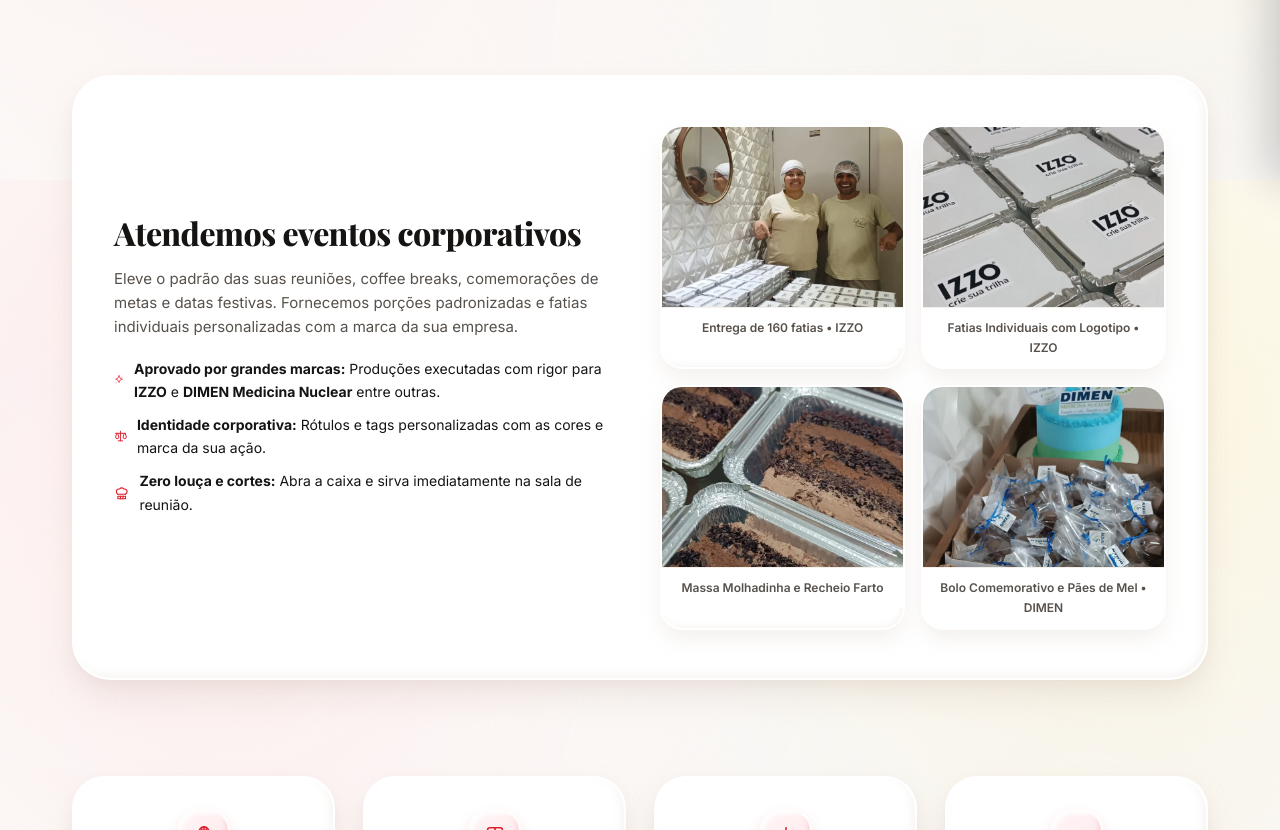
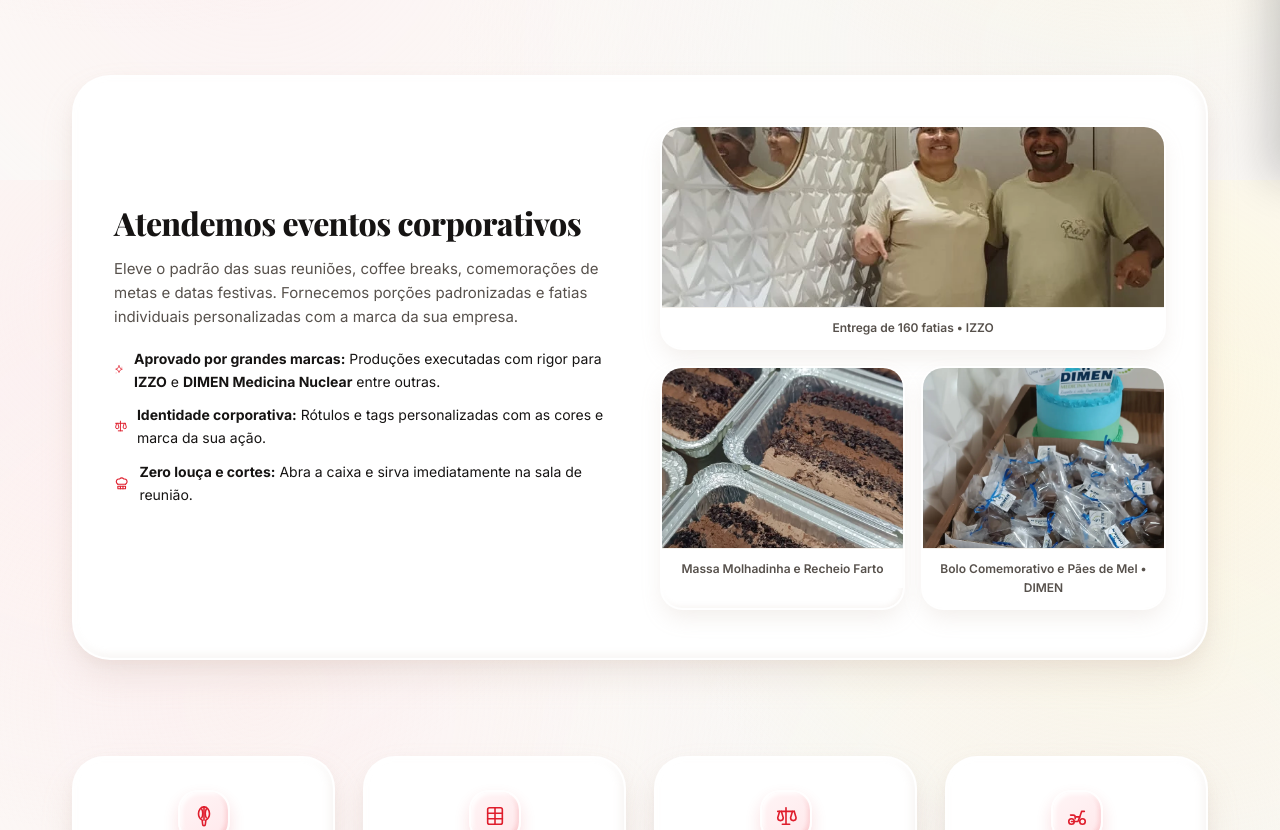
Before and after one commit to deadoceamor/deadoceamor_site, a Next.js app: page / in a window 1280 px wide. Shown: the part 620-1450 px from the top of the page. Built offline with nearby package versions, Linux system fonts and the light colour scheme; a web font is replaced by a local one.

Commit message:
refactor(corporate): remove foto de marmitas izzo e ajusta grid para 3 imagens de referencia

```diff
--- a/app/components/CorporateSection.tsx
+++ b/app/components/CorporateSection.tsx
@@ -55,18 +55,6 @@
           <div className="corporate-photo-card">
             {/* eslint-disable-next-line @next/next/no-img-element */}
             <img
-              src="/corporativo/marmitas-personalizadas-izzo.webp"
-              alt="Fatias individuais de bolo embaladas e personalizadas para a IZZO"
-              className="corporate-photo-img"
-            />
-            <div className="corporate-photo-label">
-              Fatias Individuais com Logotipo • IZZO
-            </div>
-          </div>
-
-          <div className="corporate-photo-card">
-            {/* eslint-disable-next-line @next/next/no-img-element */}
-            <img
               src="/corporativo/fatias-abertas-recheio.webp"
               alt="Fatias abertas mostrando as camadas generosas de massa molhadinha e recheio"
               className="corporate-photo-img"
--- a/app/globals.css
+++ b/app/globals.css
@@ -1213,9 +1213,13 @@
 
 .corporate-gallery-grid {
   display: grid;
-  grid-template-columns: 1fr 1fr;
+  grid-template-columns: repeat(2, 1fr);
   gap: 16px;
   width: 100%;
+}
+
+.corporate-photo-card:first-child {
+  grid-column: 1 / -1;
 }
 
 .corporate-photo-card {
```
